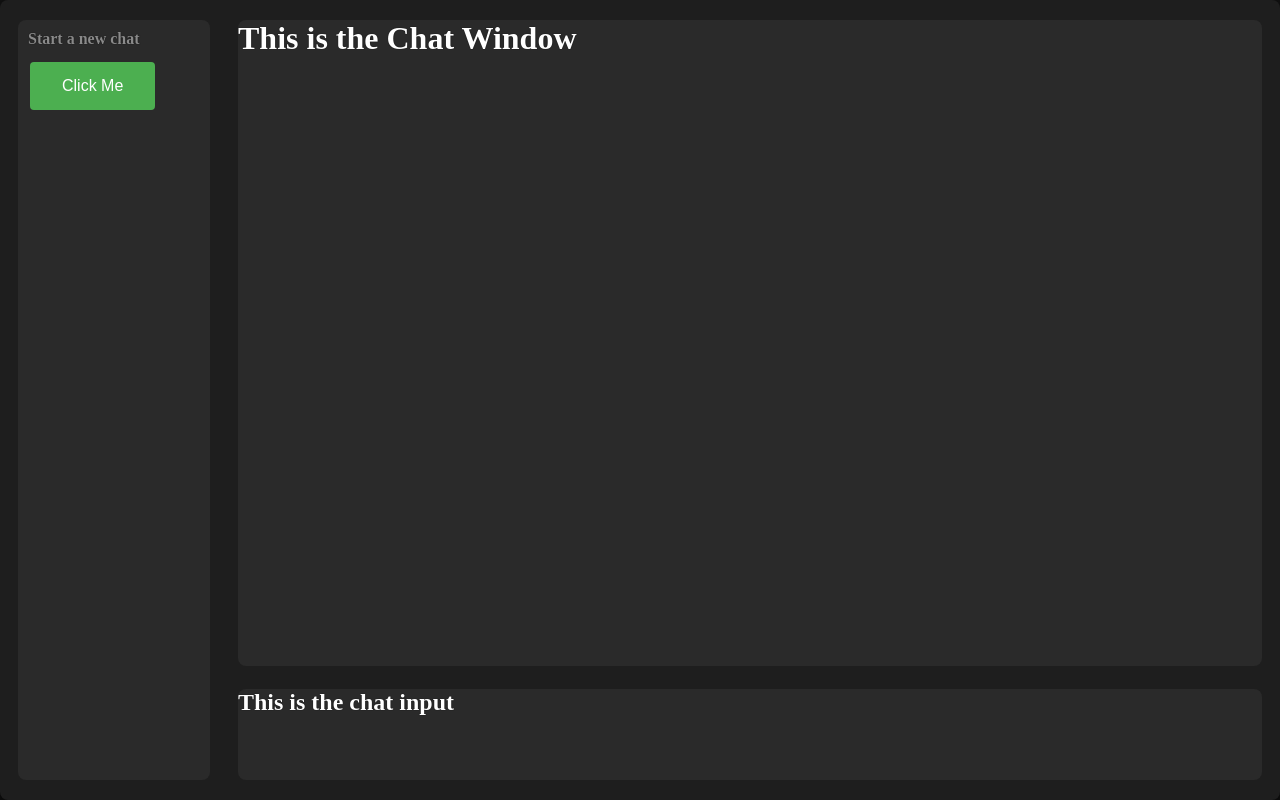
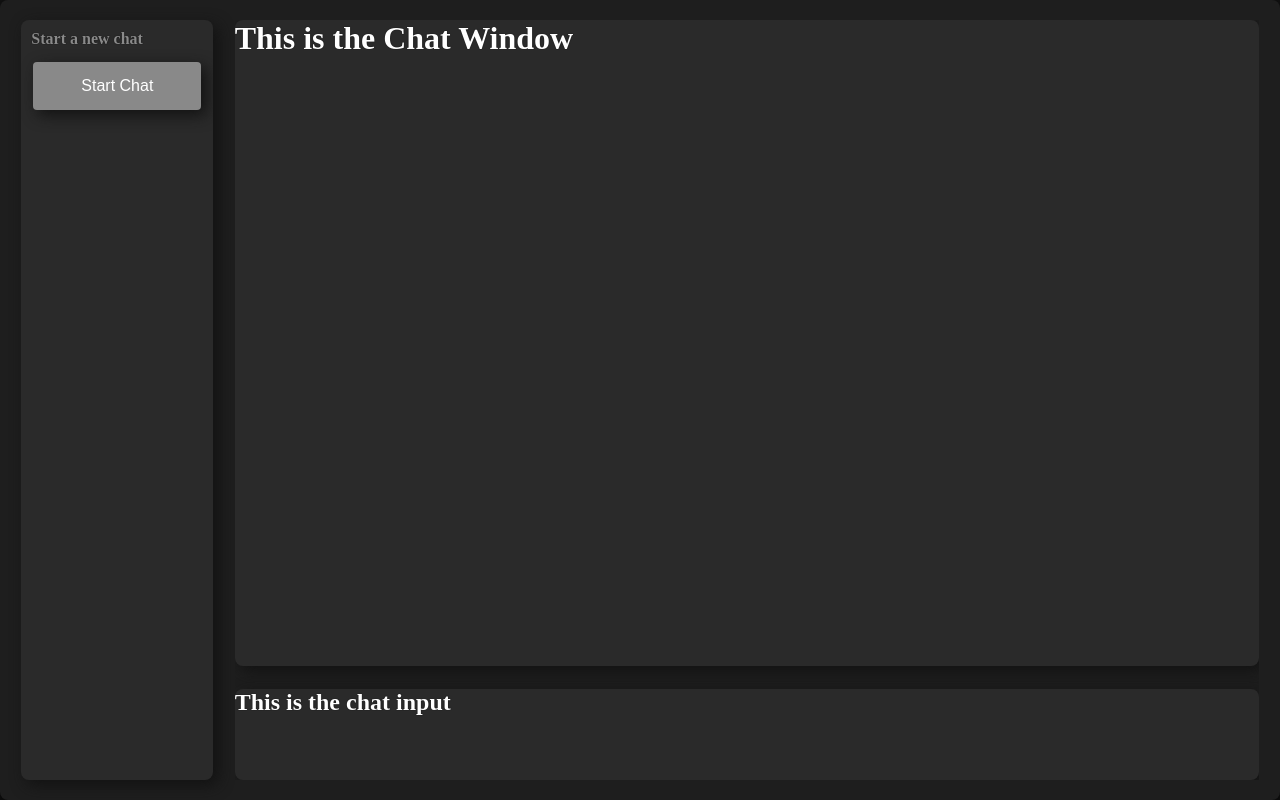
Before and after one commit to zingzongy/vue-tauri-chatbot, a Vue app: page / in a window 1280 px wide. Built offline with nearby package versions, Linux system fonts and the light colour scheme.

Commit message:
added props to action button, shadowed some boxes

```diff
--- a/src/App.vue
+++ b/src/App.vue
@@ -7,7 +7,7 @@ import ActionButton from './components/ActionButton.vue';
   <div class="app-root">
     <div class="chat-sidebar">
       <p>Start a new chat</p>
-      <ActionButton>Hello</ActionButton>
+      <ActionButton text="Start Chat" />
     </div>
     <div class="chat-container">
       <div class="chat-window">
--- a/src/components/ActionButton.vue
+++ b/src/components/ActionButton.vue
@@ -1,20 +1,25 @@
 <script setup lang="ts">
+interface Props {
+    text: string; // Define the type of the prop
+}
 //no logic rn, just here so vue knows its a setup script
+const props = defineProps<Props>();
 </script>
 
 <template>
     <button class="simple-button">
-        Click Me
+        {{ props.text }}
     </button>
 </template>
 
 <style scoped>
 /*basic styling to make it look like a button*/
 .simple-button {
-    background-color: #4CAF50; /* Green */
+    background-color: #898989; /* Green */
     border: none;
     color: white;
     padding: 15px 32px;
+    box-shadow: 5px 5px 15px rgb(18, 18, 18);
     text-align: center;
     text-decoration: none;
     display: inline-block;
@@ -25,9 +30,9 @@
 }
 
 .simple-button:hover {
-    background-color: #45a049; /* Darker green on hover */
+    background-color: #5c5c5c; /* Darker green on hover */
 }
 .simple-button:active {
-    background-color: #3e8e41; /* Even darker green on click */
+    background-color: #3e3e3e; /* Even darker green on click */
 }
 </style>
--- a/src/styles/global.css
+++ b/src/styles/global.css
@@ -48,9 +48,11 @@ html, body, #app {
 .chat-sidebar {
     width: 15%;
     height: 95%;
+    display: flex;
+    flex-direction: column;
     background-color: #2A2A2A;
     border-radius: 8px;
-    margin-right: 10px;
+    box-shadow: 5px 5px 15px rgb(18, 18, 18);
     padding: 10px;
     overflow-y: auto; /* Allows scrolling if content overflows */
 }
@@ -66,6 +68,7 @@ html, body, #app {
     height: 85%;
     border-radius: 8px;
     background-color: #2A2A2A;
+    box-shadow: 5px 5px 15px rgb(18, 18, 18);
     margin: 0%;
     overflow-y: auto; /* Allows scrolling if content overflows */
 }
@@ -74,6 +77,7 @@ html, body, #app {
     height: 12%;
     width: 100%;
     border-radius: 8px;
+    box-shadow: 5px 5px 15px rgb(18, 18, 18);
     background-color: #2A2A2A;
     overflow-y: auto; /* Allows scrolling if content overflows */
 }
```
